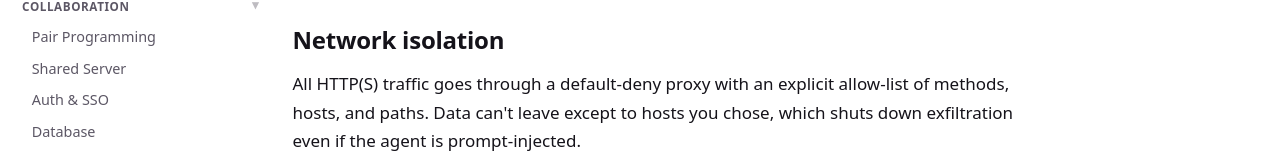
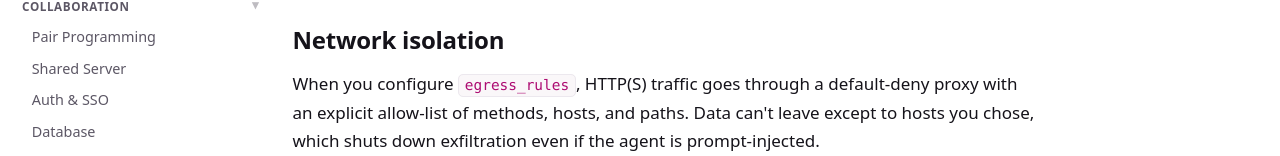
Before and after one commit to omnigent-ai/omnigent-site, a Next.js app: page /docs/omnibox in a window 1280 px wide. Shown: the part 788-944 px from the top of the page. Built offline with nearby package versions, Linux system fonts and the light colour scheme; no server answers.

Commit message:
docs: qualify Omnibox network isolation (#573)
* docs: document built-in routing LLM config

* docs: qualify Omnibox network isolation

```diff
--- a/app/docs/omnibox/page.mdx
+++ b/app/docs/omnibox/page.mdx
@@ -40,9 +40,9 @@ for read and write grants, denied paths, and path expansion behavior.
 
 ## Network isolation
 
-All HTTP(S) traffic goes through a default-deny proxy with an explicit allow-list of
-methods, hosts, and paths. Data can't leave except to hosts you chose, which shuts down
-exfiltration even if the agent is prompt-injected.
+When you configure `egress_rules`, HTTP(S) traffic goes through a default-deny proxy
+with an explicit allow-list of methods, hosts, and paths. Data can't leave except to
+hosts you chose, which shuts down exfiltration even if the agent is prompt-injected.
 
 Private IPs and cloud metadata endpoints are blocked by default, so the agent can't
 reach your internal services.
```
